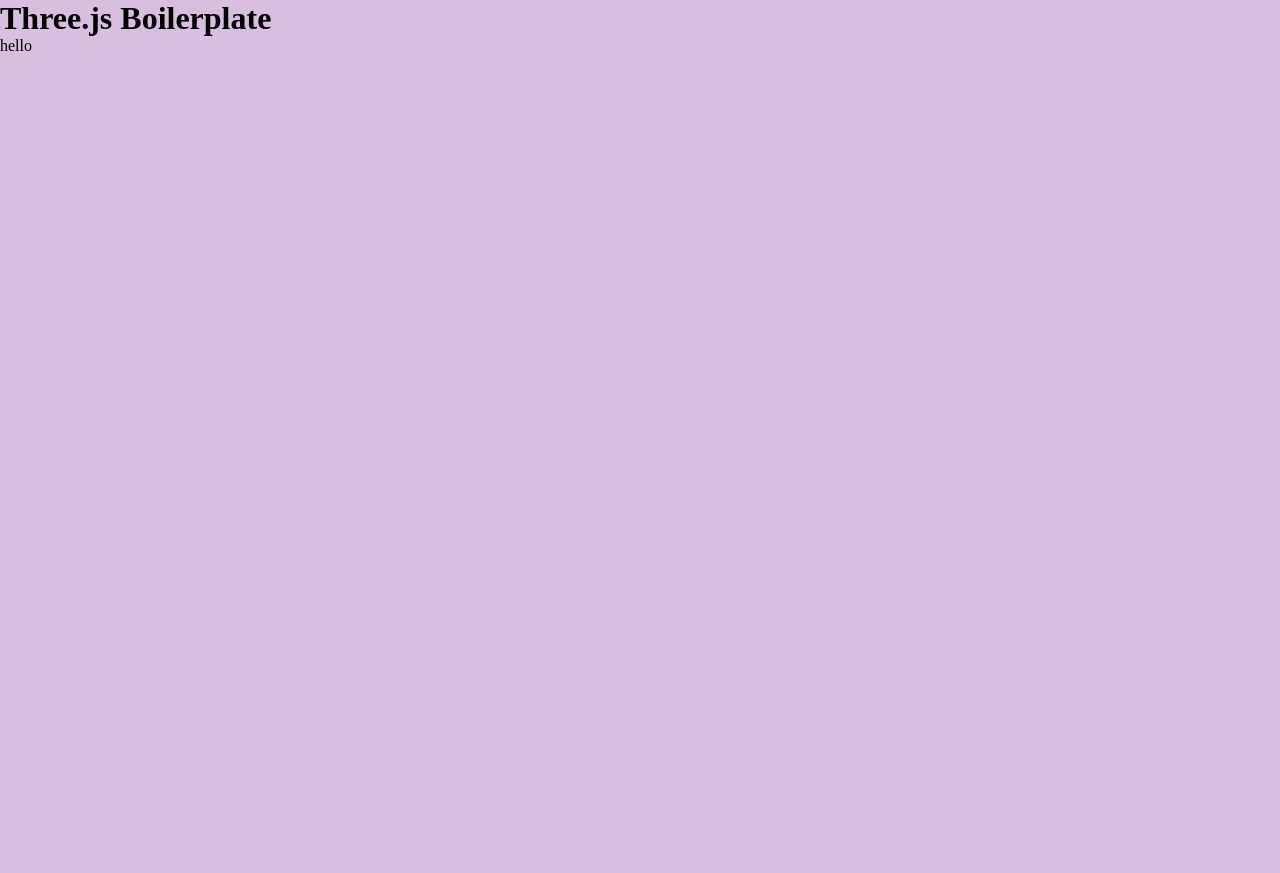
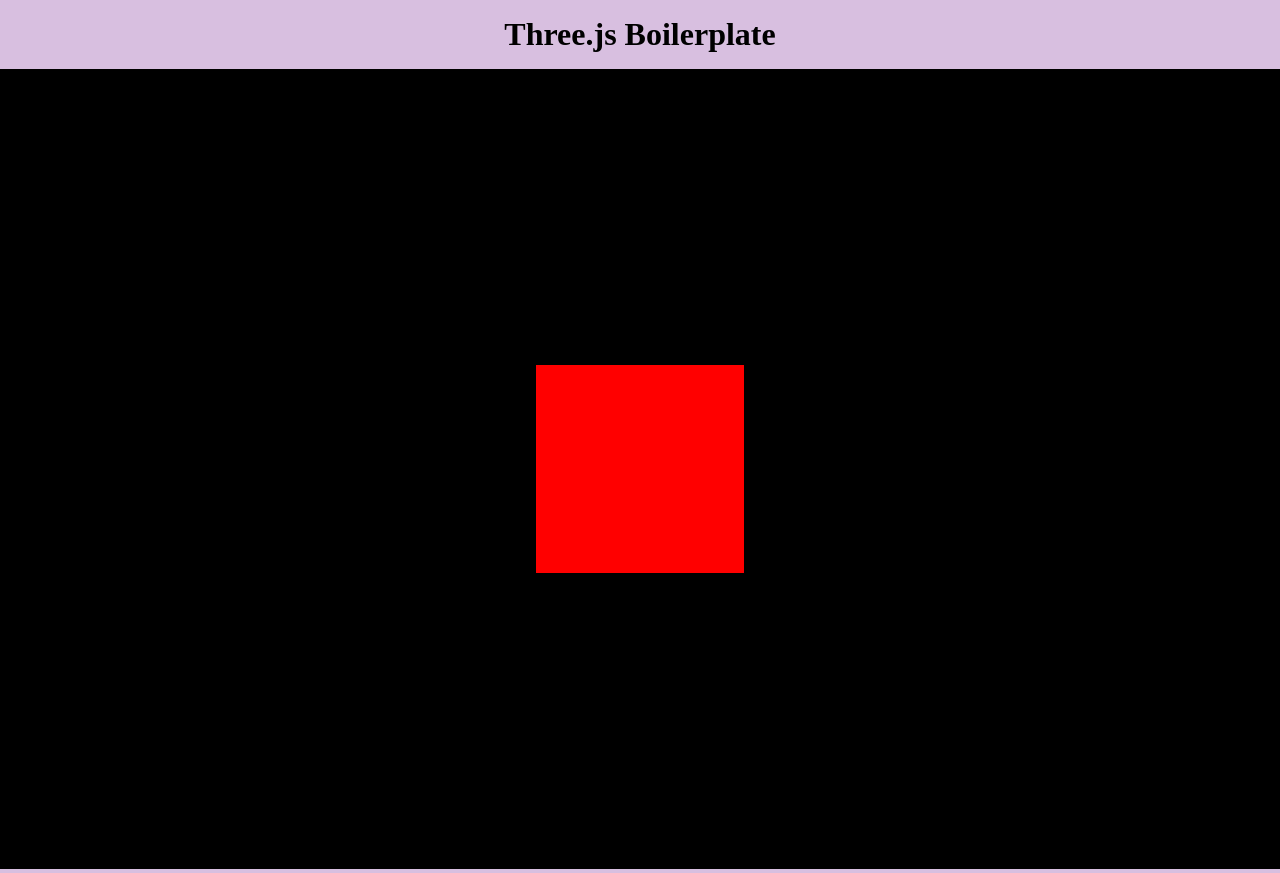
Before and after one commit to bryanhain97/three-js-tests, a website built with webpack: page src/index.html in a window 1280 px wide. Before the commit the page ends 800 px from the top, so only its background shows below. Built offline with nearby package versions, Linux system fonts and the light colour scheme.

Commit message:
Three.JS Boilerplate ready

```diff
--- a/package.json
+++ b/package.json
@@ -14,6 +14,7 @@
   "devDependencies": {
     "@babel/preset-env": "^7.16.11",
     "@babel/preset-typescript": "^7.16.7",
+    "@types/three": "^0.139.0",
     "@typescript-eslint/eslint-plugin": "^5.21.0",
     "@typescript-eslint/parser": "^5.21.0",
     "babel-loader": "^8.2.5",
--- a/src/index.html
+++ b/src/index.html
@@ -7,7 +7,7 @@
     <title>Three.js Boilerplate</title>
 </head>
 <body>
-    <h1>Three.js Boilerplate</h1>
-    <p>hello</p>
+    <h1 class="headline">Three.js Boilerplate</h1>
+    <canvas class="webgl"></canvas>
 </body>
 </html>
--- a/src/index.ts
+++ b/src/index.ts
@@ -1,8 +1,37 @@
 import './index.css';
+import * as THREE from 'three'
 
-// Write Code here
-const greet = (name) => {
-    console.log(name)
+
+const canvas = document.querySelector('canvas.webgl') as HTMLCanvasElement
+const scene = new THREE.Scene()
+
+const boxGeometry = new THREE.BoxGeometry(1, 1, 1)
+const boxMaterial = new THREE.MeshBasicMaterial({
+    color: new THREE.Color(0xff0000)
+})
+const box = new THREE.Mesh(boxGeometry, boxMaterial)
+
+
+
+// Camera
+const camera = new THREE.PerspectiveCamera(75, window.innerWidth / window.innerHeight, 0.01, 1000)
+camera.position.z = 3
+
+
+
+// Scene
+scene.add(box)
+scene.add(camera)
+
+// Renderer
+const renderer = new THREE.WebGLRenderer({
+    canvas
+})
+renderer.setSize(window.innerWidth, window.innerHeight)
+
+const animate = () => {
+    renderer.render(scene, camera)
+
+    window.requestAnimationFrame(animate)
 }
-
-greet('Hey Bryan')
+animate()
--- /dev/null
+++ b/src/styles/_globals.scss
@@ -0,0 +1,11 @@
+* {
+    margin: 0;
+    padding: 0;
+    box-sizing: border-box
+}
+html {
+    overflow: hidden
+}
+body {
+    background-color: rgb(216, 191, 224)
+}
--- a/src/styles/index.scss
+++ b/src/styles/index.scss
@@ -1,8 +1,6 @@
-* {
-    margin: 0;
-    padding: 0;
-    box-sizing: border-box
+@import '_globals.scss';
+
+h1.headline {
+    padding: 1rem 0;
+    text-align: center;
 }
-body {
-    background-color: rgb(216, 191, 224)
-}
--- a/tsconfig.json
+++ b/tsconfig.json
@@ -84,14 +84,14 @@
     // "useUnknownInCatchVariables": true,               /* Type catch clause variables as 'unknown' instead of 'any'. */
     // "alwaysStrict": true,                             /* Ensure 'use strict' is always emitted. */
     // "noUnusedLocals": true,                           /* Enable error reporting when a local variables aren't read. */
-    // "noUnusedParameters": true,                       /* Raise an error when a function parameter isn't read */
+    // "noUnusedParameters": false,                       /* Raise an error when a function parameter isn't read */
     // "exactOptionalPropertyTypes": true,               /* Interpret optional property types as written, rather than adding 'undefined'. */
     // "noImplicitReturns": true,                        /* Enable error reporting for codepaths that do not explicitly return in a function. */
     // "noFallthroughCasesInSwitch": true,               /* Enable error reporting for fallthrough cases in switch statements. */
     // "noUncheckedIndexedAccess": true,                 /* Include 'undefined' in index signature results */
     // "noImplicitOverride": true,                       /* Ensure overriding members in derived classes are marked with an override modifier. */
     // "noPropertyAccessFromIndexSignature": true,       /* Enforces using indexed accessors for keys declared using an indexed type */
-    // "allowUnusedLabels": true,                        /* Disable error reporting for unused labels. */
+    // "allowUnusedLabels": false,                        /* Disable error reporting for unused labels. */
     // "allowUnreachableCode": true,                     /* Disable error reporting for unreachable code. */
 
     /* Completeness */
```
Also changed, not shown: src/index.css, 2 other files.
